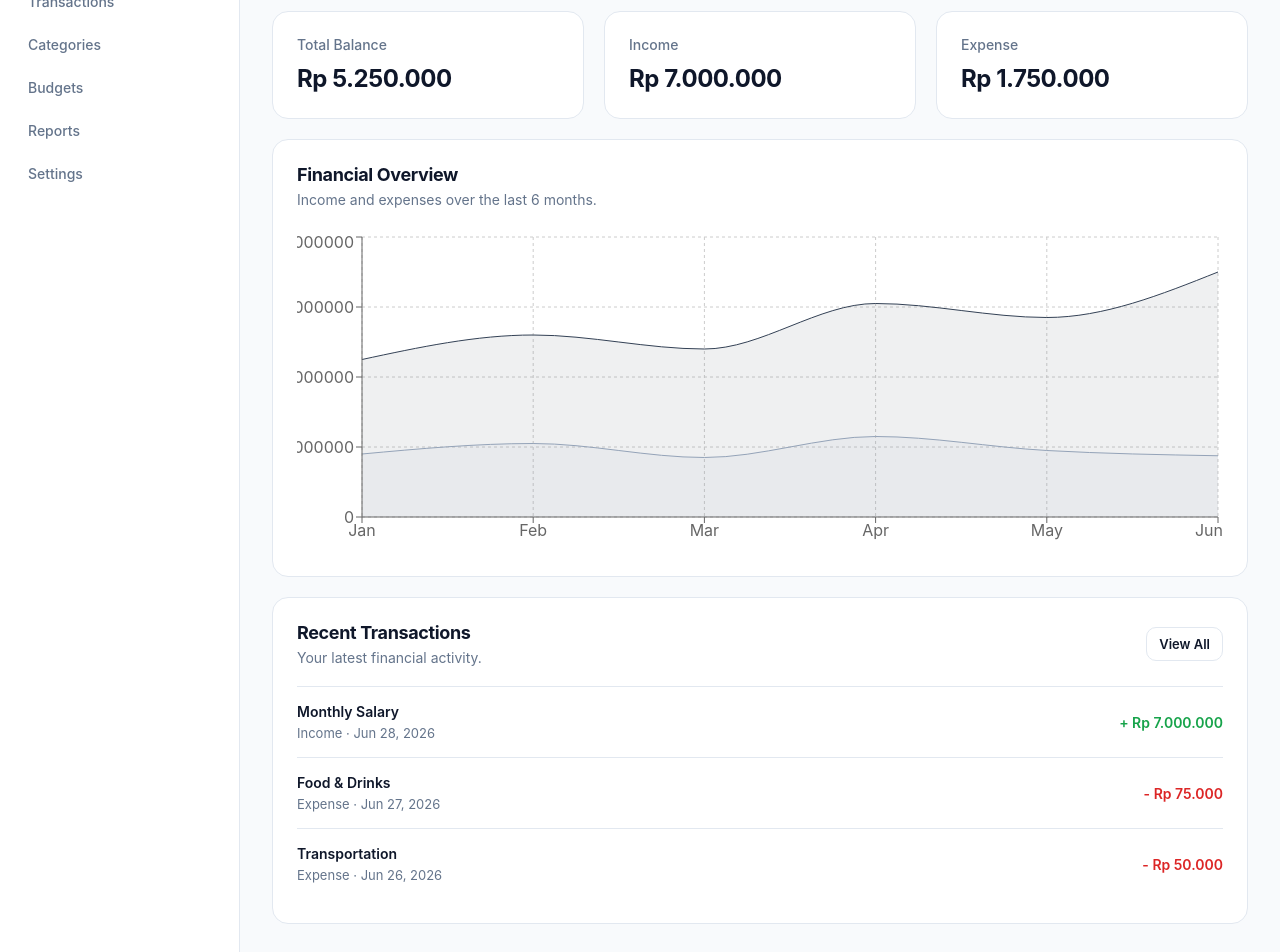
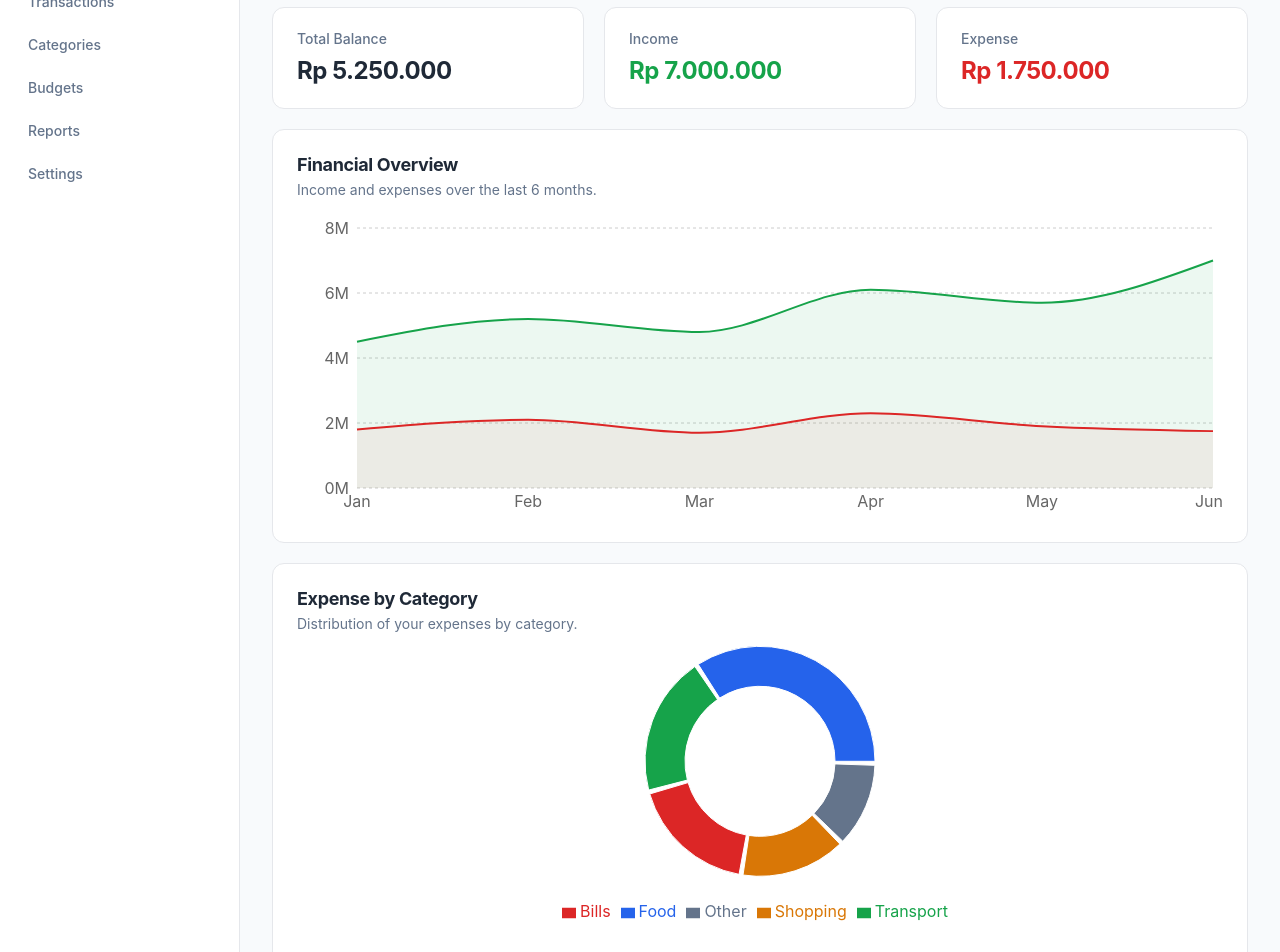
Before and after one commit to razersdev/one-money, a React app in the folder frontend/: page /dashboard in a window 1280 px wide. Shown: the part 140-1092 px from the top of the page. Built offline with nearby package versions, Linux system fonts and the light colour scheme; the HTML template or start-up script is replaced by a standard one.

Commit message:
feat: refine dashboard financial overview

```diff
--- a/frontend/src/index.css
+++ b/frontend/src/index.css
@@ -2,15 +2,11 @@
   font-family: Inter, system-ui, -apple-system, BlinkMacSystemFont, "Segoe UI",
     sans-serif;
 
-  /* =========================
-     ONE MONEY COLOR SYSTEM
-  ========================= */
-
   --color-bg: #f8fafc;
   --color-surface: #ffffff;
-  --color-border: #e2e8f0;
+  --color-border: #e5e7eb;
 
-  --color-text: #0f172a;
+  --color-text: #1f2937;
   --color-text-muted: #64748b;
 
   --color-primary: #2563eb;
@@ -21,11 +17,7 @@
   --color-expense: #dc2626;
   --color-warning: #d97706;
 
-  /* =========================
-     DESIGN SYSTEM
-  ========================= */
-
-  --radius-sm: 10px;
+  --radius-sm: 8px;
   --radius-md: 12px;
   --radius-lg: 16px;
 
@@ -128,7 +120,7 @@ a {
 
 .sidebar-nav a:hover {
   background: var(--color-primary-soft);
-  color: var(--color-text);
+  color: var(--color-primary);
 }
 
 .sidebar-nav a.active {
@@ -161,7 +153,7 @@ a {
   align-items: flex-start;
   justify-content: space-between;
   gap: 24px;
-  margin-bottom: 32px;
+  margin-bottom: 28px;
 }
 
 .dashboard-eyebrow {
@@ -205,13 +197,11 @@ a {
 
   transition:
     background-color 0.2s ease,
-    border-color 0.2s ease,
     transform 0.2s ease;
 }
 
 .dashboard-action:hover {
   background: var(--color-primary-dark);
-  border-color: var(--color-primary-dark);
 }
 
 .dashboard-action:active {
@@ -229,15 +219,15 @@ a {
 }
 
 .summary-card {
-  padding: 24px;
+  padding: 22px 24px;
 
   background: var(--color-surface);
   border: 1px solid var(--color-border);
-  border-radius: var(--radius-lg);
+  border-radius: var(--radius-md);
 }
 
 .summary-label {
-  margin: 0 0 12px;
+  margin: 0 0 10px;
 
   color: var(--color-text-muted);
 
@@ -248,15 +238,25 @@ a {
 .summary-card h2 {
   margin: 0;
 
-  color: var(--color-text);
-
   font-size: 24px;
   line-height: 1.2;
   letter-spacing: -0.02em;
 }
 
+.summary-card-balance h2 {
+  color: var(--color-text);
+}
+
+.summary-card-income h2 {
+  color: var(--color-income);
+}
+
+.summary-card-expense h2 {
+  color: var(--color-expense);
+}
+
 /* =========================
-   CHART
+   FINANCIAL CHART
 ========================= */
 
 .chart-card {
@@ -265,7 +265,7 @@ a {
 
   background: var(--color-surface);
   border: 1px solid var(--color-border);
-  border-radius: var(--radius-lg);
+  border-radius: var(--radius-md);
 }
 
 .chart-header h2 {
@@ -285,8 +285,42 @@ a {
 
 .chart-container {
   width: 100%;
-  height: 320px;
-  margin-top: 24px;
+  height: 300px;
+  margin-top: 20px;
+}
+
+/* =========================
+   EXPENSE CATEGORY
+========================= */
+
+.category-card {
+  margin-top: 20px;
+  padding: 24px;
+
+  background: var(--color-surface);
+  border: 1px solid var(--color-border);
+  border-radius: var(--radius-md);
+}
+
+.category-header h2 {
+  margin: 0;
+
+  font-size: 18px;
+  letter-spacing: -0.02em;
+}
+
+.category-header p {
+  margin: 6px 0 0;
+
+  color: var(--color-text-muted);
+
+  font-size: 14px;
+}
+
+.category-chart-container {
+  width: 100%;
+  height: 300px;
+  margin-top: 10px;
 }
 
 /* =========================
@@ -299,7 +333,7 @@ a {
 
   background: var(--color-surface);
   border: 1px solid var(--color-border);
-  border-radius: var(--radius-lg);
+  border-radius: var(--radius-md);
 }
 
 .transactions-header {
@@ -453,12 +487,17 @@ a {
   }
 
   .chart-card,
+  .category-card,
   .transactions-card {
     padding: 18px;
   }
 
   .chart-container {
-    height: 260px;
+    height: 250px;
+  }
+
+  .category-chart-container {
+    height: 270px;
   }
 
   .transaction-item {
--- a/frontend/src/pages/Dashboard.jsx
+++ b/frontend/src/pages/Dashboard.jsx
@@ -6,6 +6,10 @@ import {
   YAxis,
   Tooltip,
   CartesianGrid,
+  PieChart,
+  Pie,
+  Cell,
+  Legend,
 } from "recharts"
 
 const chartData = [
@@ -15,6 +19,46 @@ const chartData = [
   { month: "Apr", income: 6100000, expense: 2300000 },
   { month: "May", income: 5700000, expense: 1900000 },
   { month: "Jun", income: 7000000, expense: 1750000 },
+]
+
+const expenseCategoryData = [
+  { name: "Food", value: 35 },
+  { name: "Transport", value: 20 },
+  { name: "Bills", value: 18 },
+  { name: "Shopping", value: 15 },
+  { name: "Other", value: 12 },
+]
+
+const categoryColors = [
+  "#2563eb",
+  "#16a34a",
+  "#dc2626",
+  "#d97706",
+  "#64748b",
+]
+
+const recentTransactions = [
+  {
+    id: 1,
+    title: "Monthly Salary",
+    type: "Income",
+    date: "Jun 28, 2026",
+    amount: 7000000,
+  },
+  {
+    id: 2,
+    title: "Food & Drinks",
+    type: "Expense",
+    date: "Jun 27, 2026",
+    amount: 75000,
+  },
+  {
+    id: 3,
+    title: "Transportation",
+    type: "Expense",
+    date: "Jun 26, 2026",
+    amount: 50000,
+  },
 ]
 
 function Dashboard() {
@@ -39,23 +83,23 @@ function Dashboard() {
 
       {/* Summary Cards */}
       <div className="summary-grid">
-        <article className="summary-card">
+        <article className="summary-card summary-card-balance">
           <p className="summary-label">Total Balance</p>
           <h2>Rp 5.250.000</h2>
         </article>
 
-        <article className="summary-card">
+        <article className="summary-card summary-card-income">
           <p className="summary-label">Income</p>
           <h2>Rp 7.000.000</h2>
         </article>
 
-        <article className="summary-card">
+        <article className="summary-card summary-card-expense">
           <p className="summary-label">Expense</p>
           <h2>Rp 1.750.000</h2>
         </article>
       </div>
 
-      {/* Financial Chart */}
+      {/* Financial Overview */}
       <div className="chart-card">
         <div className="chart-header">
           <div>
@@ -69,31 +113,106 @@ function Dashboard() {
 
         <div className="chart-container">
           <ResponsiveContainer width="100%" height="100%">
-            <AreaChart data={chartData}>
-              <CartesianGrid strokeDasharray="3 3" />
+            <AreaChart
+              data={chartData}
+              margin={{
+                top: 10,
+                right: 10,
+                left: 0,
+                bottom: 0,
+              }}
+            >
+              <CartesianGrid
+                strokeDasharray="3 3"
+                vertical={false}
+              />
 
-              <XAxis dataKey="month" />
+              <XAxis
+                dataKey="month"
+                tickLine={false}
+                axisLine={false}
+              />
 
-              <YAxis />
+              <YAxis
+                tickLine={false}
+                axisLine={false}
+                tickFormatter={(value) =>
+                  `${value / 1000000}M`
+                }
+              />
 
-              <Tooltip />
+              <Tooltip
+                formatter={(value) =>
+                  `Rp ${Number(value).toLocaleString("id-ID")}`
+                }
+              />
 
               <Area
                 type="monotone"
                 dataKey="income"
-                stroke="#334155"
-                fill="#334155"
+                name="Income"
+                stroke="#16a34a"
+                fill="#16a34a"
                 fillOpacity={0.08}
+                strokeWidth={2}
               />
 
               <Area
                 type="monotone"
                 dataKey="expense"
-                stroke="#94a3b8"
-                fill="#94a3b8"
-                fillOpacity={0.08}
+                name="Expense"
+                stroke="#dc2626"
+                fill="#dc2626"
+                fillOpacity={0.06}
+                strokeWidth={2}
               />
             </AreaChart>
+          </ResponsiveContainer>
+        </div>
+      </div>
+
+      {/* Expense by Category */}
+      <div className="category-card">
+        <div className="category-header">
+          <div>
+            <h2>Expense by Category</h2>
+
+            <p>
+              Distribution of your expenses by category.
+            </p>
+          </div>
+        </div>
+
+        <div className="category-chart-container">
+          <ResponsiveContainer width="100%" height="100%">
+            <PieChart>
+              <Pie
+                data={expenseCategoryData}
+                dataKey="value"
+                nameKey="name"
+                cx="50%"
+                cy="45%"
+                innerRadius={75}
+                outerRadius={115}
+                paddingAngle={2}
+              >
+                {expenseCategoryData.map((entry, index) => (
+                  <Cell
+                    key={`cell-${entry.name}`}
+                    fill={categoryColors[index]}
+                  />
+                ))}
+              </Pie>
+
+              <Tooltip
+                formatter={(value) => `${value}%`}
+              />
+
+              <Legend
+                verticalAlign="bottom"
+                height={36}
+              />
+            </PieChart>
           </ResponsiveContainer>
         </div>
       </div>
@@ -115,38 +234,31 @@ function Dashboard() {
         </div>
 
         <div className="transaction-list">
-          <div className="transaction-item">
-            <div>
-              <h3>Monthly Salary</h3>
-              <p>Income · Jun 28, 2026</p>
+          {recentTransactions.map((transaction) => (
+            <div
+              className="transaction-item"
+              key={transaction.id}
+            >
+              <div>
+                <h3>{transaction.title}</h3>
+
+                <p>
+                  {transaction.type} · {transaction.date}
+                </p>
+              </div>
+
+              <span
+                className={
+                  transaction.type === "Income"
+                    ? "transaction-income"
+                    : "transaction-expense"
+                }
+              >
+                {transaction.type === "Income" ? "+" : "-"} Rp{" "}
+                {transaction.amount.toLocaleString("id-ID")}
+              </span>
             </div>
-
-            <span className="transaction-income">
-              + Rp 7.000.000
-            </span>
-          </div>
-
-          <div className="transaction-item">
-            <div>
-              <h3>Food & Drinks</h3>
-              <p>Expense · Jun 27, 2026</p>
-            </div>
-
-            <span className="transaction-expense">
-              - Rp 75.000
-            </span>
-          </div>
-
-          <div className="transaction-item">
-            <div>
-              <h3>Transportation</h3>
-              <p>Expense · Jun 26, 2026</p>
-            </div>
-
-            <span className="transaction-expense">
-              - Rp 50.000
-            </span>
-          </div>
+          ))}
         </div>
       </div>
     </section>
```
